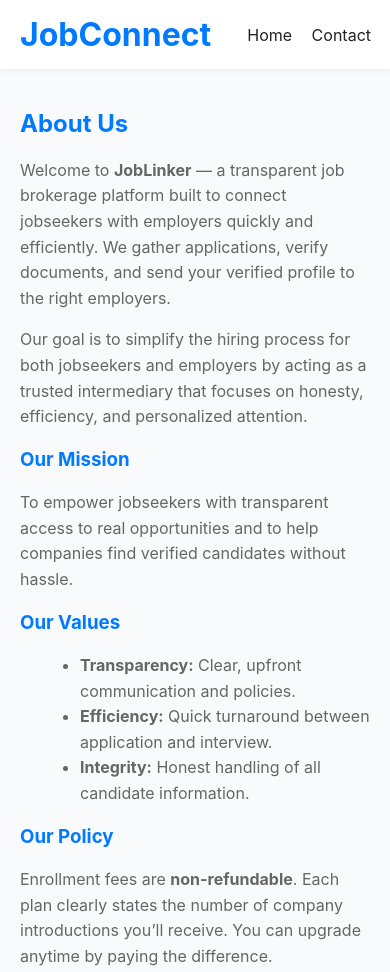
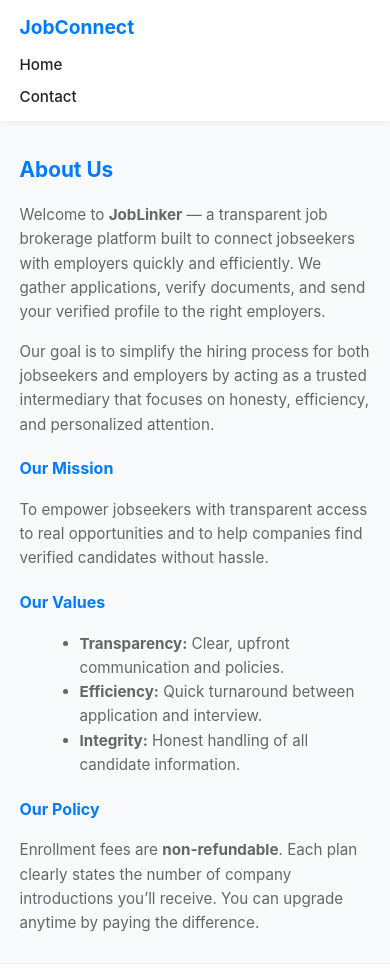
Before and after one commit to APS-IITM/jobbroker, a plain HTML site: page about_us.html in a window 390 px wide. Shown: the top 972 px of the page. Drawn offline with Linux system fonts and the light colour scheme.

Commit message:
Update about_us.css

```diff
--- a/about_us/about_us.css
+++ b/about_us/about_us.css
@@ -5,11 +5,13 @@
     --muted: #666;
 }
 
+/* ---------- Base Styles ---------- */
 body {
     font-family: "Inter", Arial, sans-serif;
     background: var(--bg);
     color: var(--text);
     margin: 0;
+    line-height: 1.6;
 }
 
 .container {
@@ -21,7 +23,10 @@ body {
 
 .header {
     background: #fff;
-    box-shadow: 0 2px 6px rgba(0,0,0,0.05);
+    box-shadow: 0 2px 6px rgba(0, 0, 0, 0.05);
+    position: sticky;
+    top: 0;
+    z-index: 1000;
 }
 
     .header .container {
@@ -34,25 +39,40 @@ body {
 .logo {
     color: var(--accent);
     margin: 0;
+    font-size: 1.6rem;
+    font-weight: 700;
 }
 
-nav a {
-    color: var(--text);
-    margin-left: 15px;
-    text-decoration: none;
+nav {
+    display: flex;
+    align-items: center;
+    gap: 15px;
 }
 
-    nav a.active {
-        color: var(--accent);
-        font-weight: bold;
+    nav a {
+        color: var(--text);
+        text-decoration: none;
+        transition: color 0.2s ease;
+        font-weight: 500;
     }
 
-.about h2, .about h3 {
+        nav a:hover {
+            color: var(--accent);
+        }
+
+        nav a.active {
+            color: var(--accent);
+            font-weight: 700;
+        }
+
+.about h2,
+.about h3 {
     color: var(--accent);
+    margin-top: 1.2rem;
 }
 
-.about p, .about ul {
-    line-height: 1.6;
+.about p,
+.about ul {
     color: var(--muted);
 }
 
@@ -66,4 +86,81 @@ nav a {
     padding: 15px;
     font-size: 0.9em;
     color: var(--muted);
+    background: #fff;
+    border-top: 1px solid #eee;
 }
+
+/* ---------- Responsive Design ---------- */
+
+/* Medium Devices (Tablets) */
+@media (max-width: 768px) {
+    .header .container {
+        flex-direction: column;
+        align-items: flex-start;
+        gap: 10px;
+    }
+
+    nav {
+        flex-wrap: wrap;
+        gap: 10px;
+    }
+
+    .logo {
+        font-size: 1.4rem;
+    }
+
+    .container {
+        padding: 16px;
+    }
+
+    .about h2 {
+        font-size: 1.4rem;
+    }
+
+    .about h3 {
+        font-size: 1.1rem;
+    }
+}
+
+/* Small Devices (Phones) */
+@media (max-width: 480px) {
+    body {
+        font-size: 0.95rem;
+    }
+
+    .header .container {
+        padding: 12px 15px;
+    }
+
+    .logo {
+        font-size: 1.2rem;
+    }
+
+    nav {
+        width: 100%;
+        flex-direction: column;
+        align-items: flex-start;
+        gap: 8px;
+    }
+
+        nav a {
+            font-size: 0.95rem;
+        }
+
+    .container {
+        padding: 12px;
+    }
+
+    .about h2 {
+        font-size: 1.3rem;
+    }
+
+    .about h3 {
+        font-size: 1rem;
+    }
+
+    .footer {
+        font-size: 0.8rem;
+        padding: 10px;
+    }
+}
```
